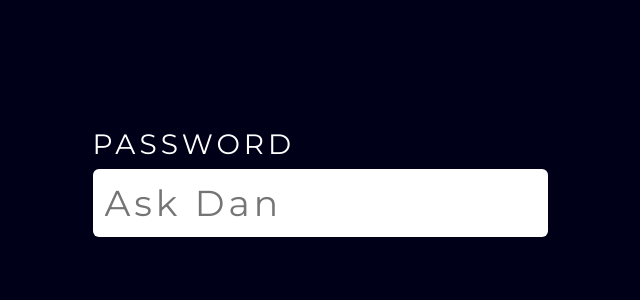
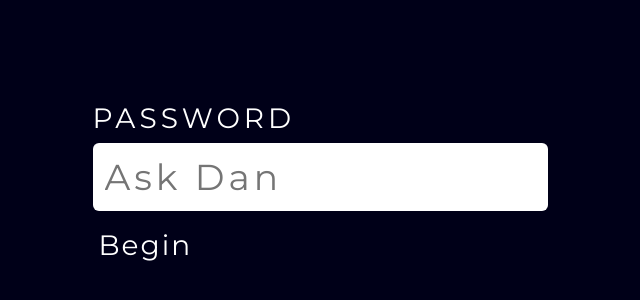
Before and after one commit to DanTheNoodleMan/scavenger-hunt-1, a plain HTML site: page index.html in a window 1280 px wide. Shown: the part 218-518 px from the top of the page, without its empty margins (320-960 px from the left). Drawn offline with Linux system fonts and the light colour scheme.

Commit message:
Added login functionality to redirect to home page, not working yet

```diff
--- a/index.html
+++ b/index.html
@@ -12,9 +12,10 @@
     <title>Stop 1</title>
 </head>
 <body>
-    <form>
+    <form action="URL">
         <label for="password">PASSWORD</label>
         <input type="password" name="password" id="password" placeholder="Ask Dan">
+        <button type="submit" onclick="passCheck()">Begin</button>
     </form>
 
     <script src="script.js"></script>
--- a/script.js
+++ b/script.js
@@ -0,0 +1,9 @@
+let password = "meeting";
+
+function passCheck(){
+    let pass = document.getElementById("password").value;
+    if (pass === password){
+        alert('Correct Password!');
+        window.location.replace='home.html';
+    }
+}
--- a/style.css
+++ b/style.css
@@ -1,5 +1,5 @@
 html{
-    background-color: rgb(0, 0, 24);
+    background-color: #000018;
     display: flex;
     justify-content: center;
     align-items: center;
@@ -33,3 +33,23 @@ input:focus{
     -webkit-box-shadow: 0 0 16px #fff;
     box-shadow: 0px 0px 16px #fff;
 }
+
+button{
+    font-size: 28px;
+    font-family: 'Montserrat', sans-serif;
+    background-color: #000018;
+    border:0;
+    color:white;
+    margin-top: 1rem;
+    align-content: center;
+    cursor: pointer;
+    letter-spacing: 2px;
+    transition: all 0.2s ease-out;
+    border-radius: 6px;
+}
+
+button:hover{
+    transition: all 0.2s ease-out;
+    color: #000018;
+    background-color: white;
+}
```
Also changed, not shown: home.html (+21 -0 lines).
